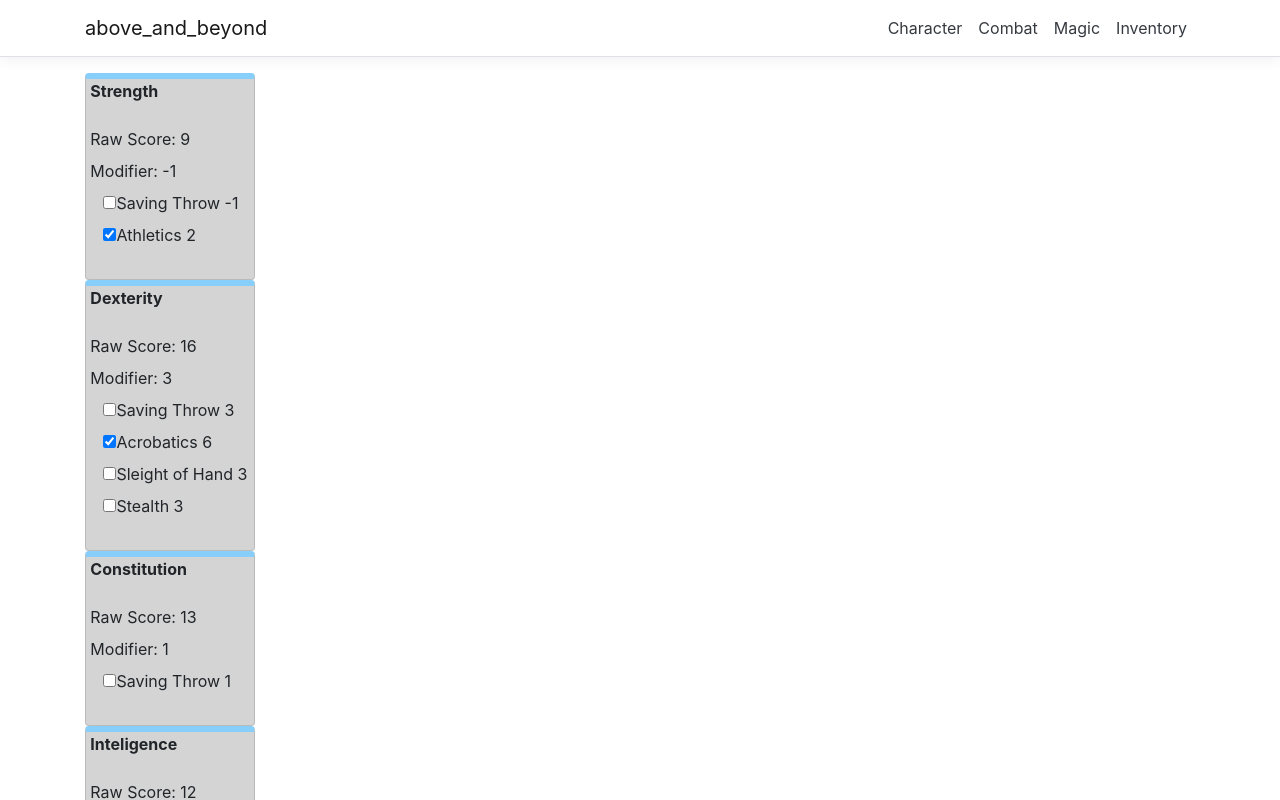
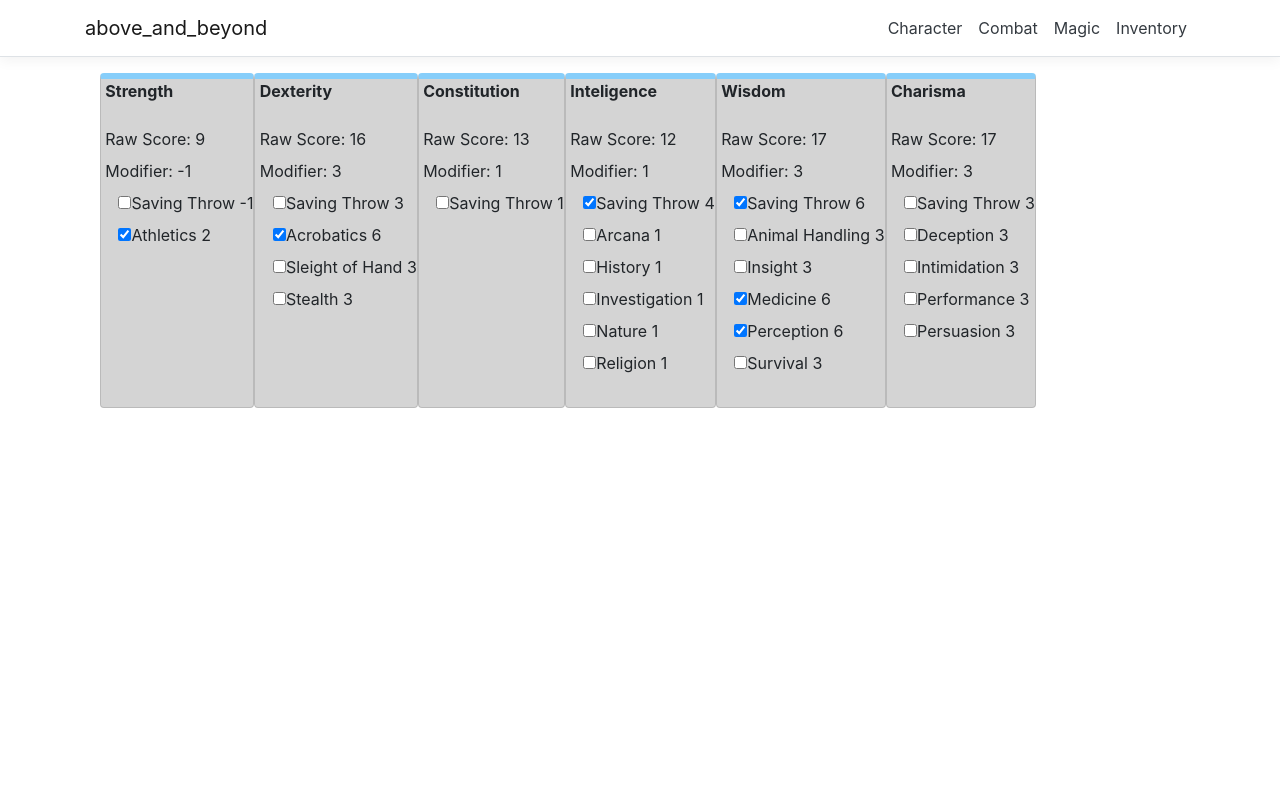
Before and after one commit to WhiskeyJack96/above-and-beyond, a React (Create React App) app in the folder ClientApp/: page /inventory in a window 1280 px wide. Shown: the top 800 px of the page. Built offline with nearby package versions, Linux system fonts and the light colour scheme.

Commit message:
Update SkillContainer.js
Linked to CSS file and allowed a flex container

```diff
--- a/ClientApp/src/containers/SkillContainer.js
+++ b/ClientApp/src/containers/SkillContainer.js
@@ -2,6 +2,7 @@ import React, { Component } from 'react';
 import { Collapse, Container, Navbar, NavbarBrand, NavbarToggler, NavItem, NavLink } from 'reactstrap';
 import { Link } from 'react-router-dom';
 import {AbilityScoreBox} from '../components/AbilityScoreBox';
+import '../components/Skill.css';
 
 const proficiencyBonus = 3;
 const AbilityScoreInfo = [{name: 'Strength', score: 9, skills: [{name: 'Saving Throw', proficient: false}, {name: 'Athletics', proficient:true}] },
@@ -25,7 +26,7 @@ export class SkillContainer extends Component {
 
     render () {
         return (
-        <div>
+        <div className='container'>
             {this.state.AbilityScoreInfo.map((attribute, i) => <AbilityScoreBox {...attribute} proficiencyBonus={proficiencyBonus} rawToModifierConverter={this.RawToModifierConverter} key={i} />)}
         </div>
         );
```
